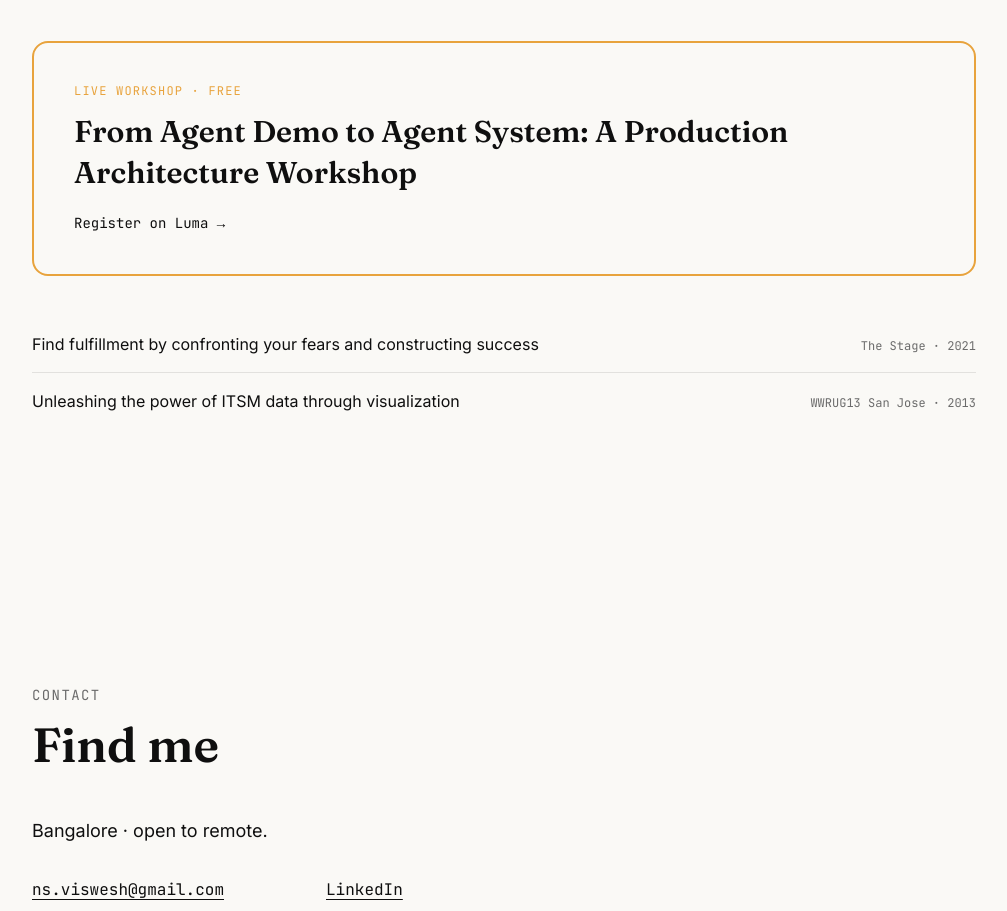
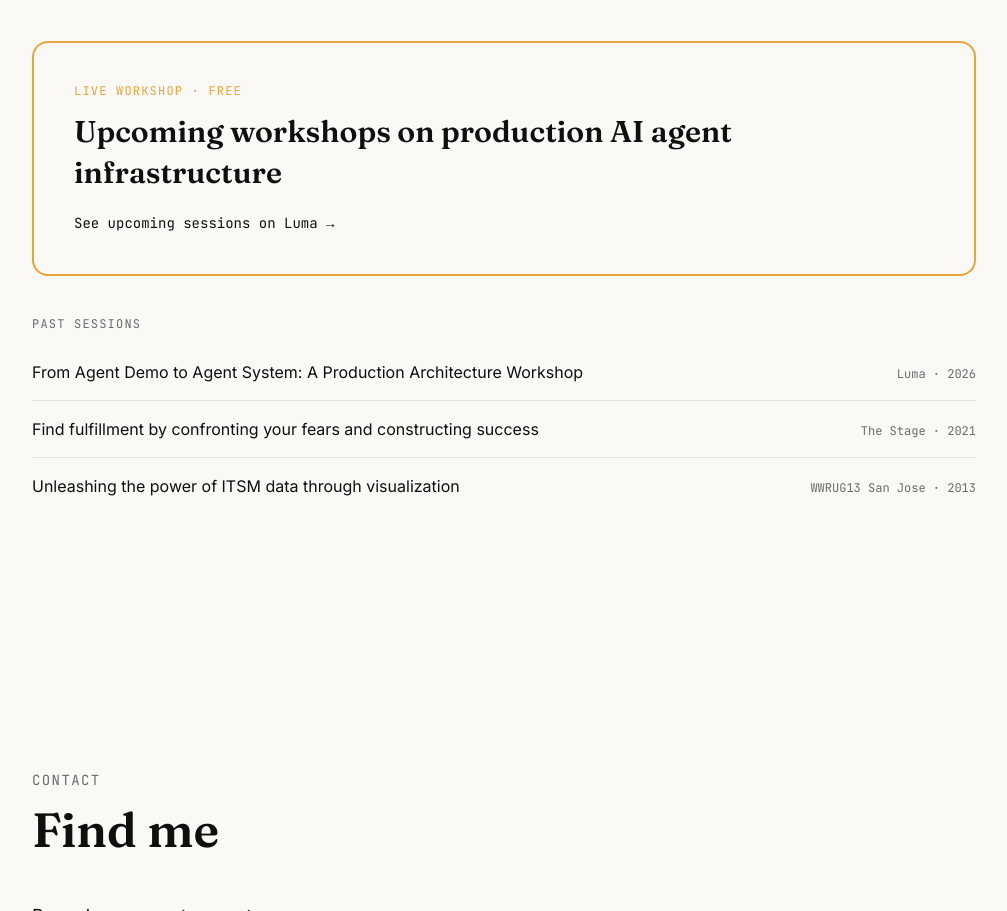
Before and after one commit to viswesh/viswesh.github.io, an Astro site: page / in a window 1280 px wide. Shown: the part 9009-9920 px from the top of the page, without its empty margins (136-1143 px from the left). Built offline with nearby package versions, Linux system fonts and the light colour scheme; Astro itself is replaced by a stand-in of ours.

Commit message:
feat(speaking): point workshop CTA to luma calendar; show e8xut60e as past session
Workshop CTA now lands on the Luma calendar page so visitors see all
upcoming sessions instead of one expired event. The original
e8xut60e workshop is preserved as a clickable entry under "Past
sessions" alongside The Stage 2021 and WWRUG13 2013.

```diff
--- a/src/components/Speaking.astro
+++ b/src/components/Speaking.astro
@@ -7,12 +7,17 @@ import { speaking } from '../lib/content';
     <p class="font-mono text-xs uppercase tracking-widest text-[var(--color-accent)] mb-3">Live workshop · free</p>
     <h3 class="text-2xl sm:text-3xl leading-snug" style="font-family: var(--font-display); font-weight: 600;">{speaking.workshop.title}</h3>
     {speaking.workshop.nextSession && <p class="mt-3 text-base text-[var(--color-muted)]">Next session: {speaking.workshop.nextSession}</p>}
-    <span class="inline-block mt-5 font-mono text-sm group-hover:underline">Register on Luma →</span>
+    <span class="inline-block mt-5 font-mono text-sm group-hover:underline">See upcoming sessions on Luma →</span>
   </a>
+  <p class="font-mono text-xs uppercase tracking-widest text-[var(--color-muted)] mb-3">Past sessions</p>
   <ul class="divide-y divide-[var(--color-fg)]/10">
     {speaking.past.map(t => (
       <li class="py-4 flex justify-between items-baseline gap-4">
-        <span class="text-base">{t.title}</span>
+        {t.url ? (
+          <a href={t.url} target="_blank" rel="noopener noreferrer" class="text-base hover:text-[var(--color-accent)] underline-offset-4 hover:underline">{t.title}</a>
+        ) : (
+          <span class="text-base">{t.title}</span>
+        )}
         <span class="font-mono text-xs text-[var(--color-muted)] whitespace-nowrap">{t.venue} · {t.year}</span>
       </li>
     ))}
--- a/src/content/speaking.json
+++ b/src/content/speaking.json
@@ -1,10 +1,11 @@
 {
   "workshop": {
-    "title": "From Agent Demo to Agent System: A Production Architecture Workshop",
-    "url": "https://luma.com/e8xut60e",
+    "title": "Upcoming workshops on production AI agent infrastructure",
+    "url": "https://luma.com/viswesh",
     "nextSession": null
   },
   "past": [
+    {"title": "From Agent Demo to Agent System: A Production Architecture Workshop", "venue": "Luma", "year": 2026, "url": "https://luma.com/e8xut60e"},
     {"title": "Find fulfillment by confronting your fears and constructing success", "venue": "The Stage", "year": 2021},
     {"title": "Unleashing the power of ITSM data through visualization", "venue": "WWRUG13 San Jose", "year": 2013}
   ]
--- a/src/data/site.ts
+++ b/src/data/site.ts
@@ -8,7 +8,7 @@ export const site = {
     github: 'https://github.com/viswesh',
     linkedin: 'https://www.linkedin.com/in/viswesh-subramanian-848a6736',
     twitter: 'https://twitter.com/viswesh',
-    workshop: 'https://luma.com/e8xut60e',
+    workshop: 'https://luma.com/viswesh',
   },
   url: 'https://viswesh.github.io',
 } as const;
```
